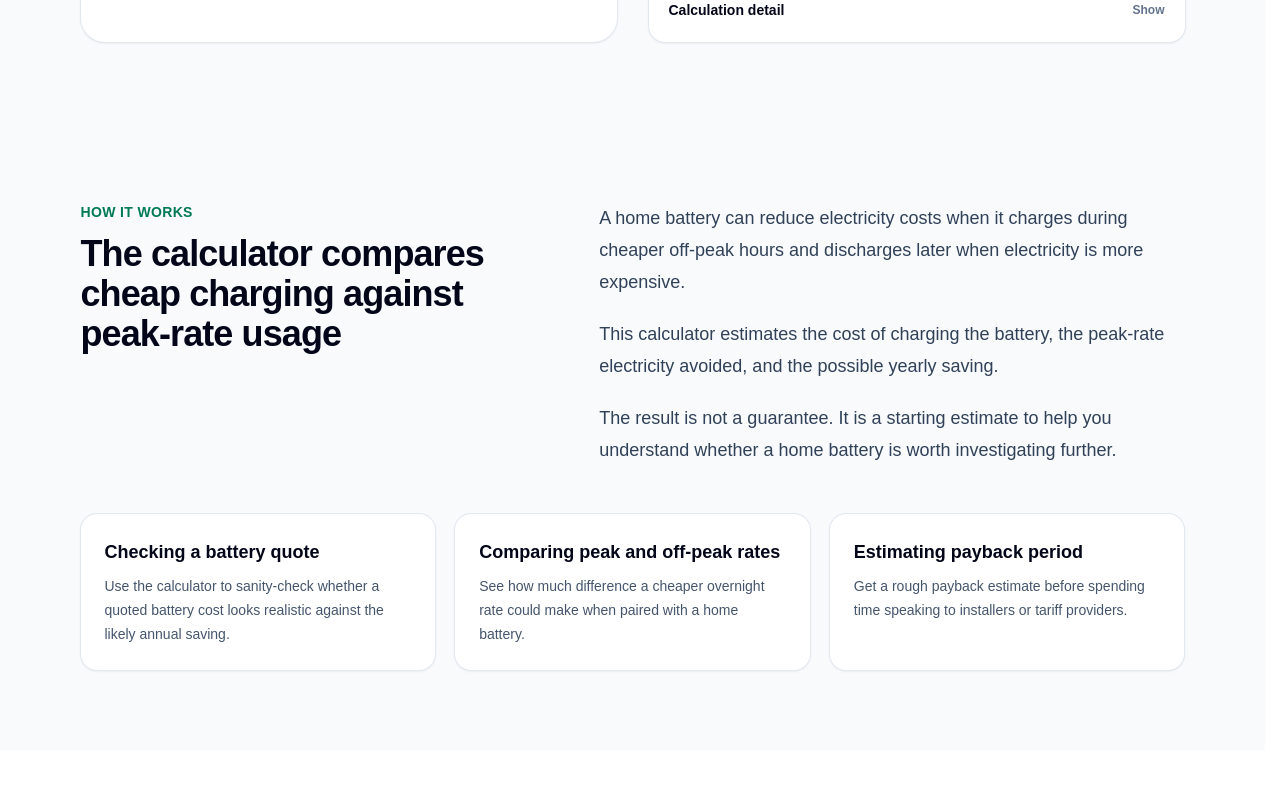
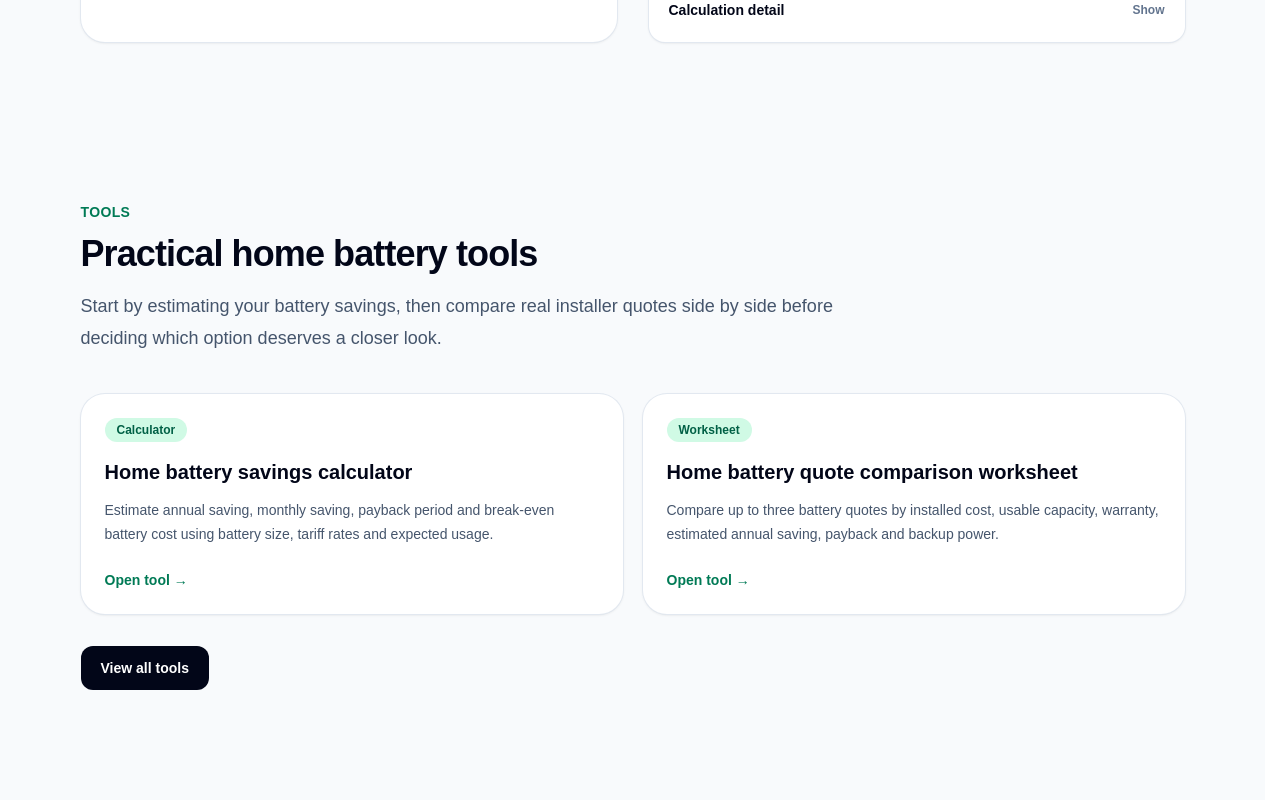
Before and after one commit to andrew-mcmanis/uk-battery-savings, a Next.js app: page / in a window 1280 px wide. Shown: the part 3500-4300 px from the top of the page. Built offline with nearby package versions, Linux system fonts and the light colour scheme.

Commit message:
Add tools section to homepage

```diff
--- a/src/app/page.tsx
+++ b/src/app/page.tsx
@@ -11,6 +11,7 @@ import TrustSection from "@/components/TrustSection";
 import { faqSchema } from "@/data/landingPageContent";
 import type { Metadata } from "next";
 import StructuredData from "@/components/StructuredData";
+import ToolsSection from "@/components/ToolsSection";
 import {
   buildCalculatorWebApplicationSchema,
   buildWebSiteSchema,
@@ -56,6 +57,7 @@ export default function Home() {
       <HeroSection />
       <TrustSection />
       <BatterySavingsCalculator />
+      <ToolsSection />
       <HowItWorksSection />
       <FitSection />
       <GuidesSection />
--- /dev/null
+++ b/src/components/ToolsSection.tsx
@@ -0,0 +1,47 @@
+import Link from "next/link";
+import ToolCard from "@/components/ToolCard";
+import { routePaths } from "@/data/siteRoutes";
+import { tools } from "@/data/tools";
+
+export default function ToolsSection() {
+  return (
+    <section className="mx-auto max-w-6xl px-6 py-16 sm:py-20">
+      <div className="max-w-3xl">
+        <p className="text-sm font-semibold uppercase tracking-wide text-emerald-700">
+          Tools
+        </p>
+
+        <h2 className="mt-3 text-3xl font-bold tracking-tight text-slate-950 sm:text-4xl">
+          Practical home battery tools
+        </h2>
+
+        <p className="mt-4 text-lg leading-8 text-slate-600">
+          Start by estimating your battery savings, then compare real installer
+          quotes side by side before deciding which option deserves a closer
+          look.
+        </p>
+      </div>
+
+      <div className="mt-10 grid items-stretch gap-5 md:grid-cols-2">
+        {tools.map((tool) => (
+          <ToolCard
+            key={tool.href}
+            title={tool.title}
+            description={tool.description}
+            href={tool.href}
+            label={tool.label}
+          />
+        ))}
+      </div>
+
+      <div className="mt-8">
+        <Link
+          href={routePaths.tools}
+          className="inline-flex rounded-xl bg-slate-950 px-5 py-3 text-sm font-semibold text-white hover:bg-slate-800"
+        >
+          View all tools
+        </Link>
+      </div>
+    </section>
+  );
+}
```
